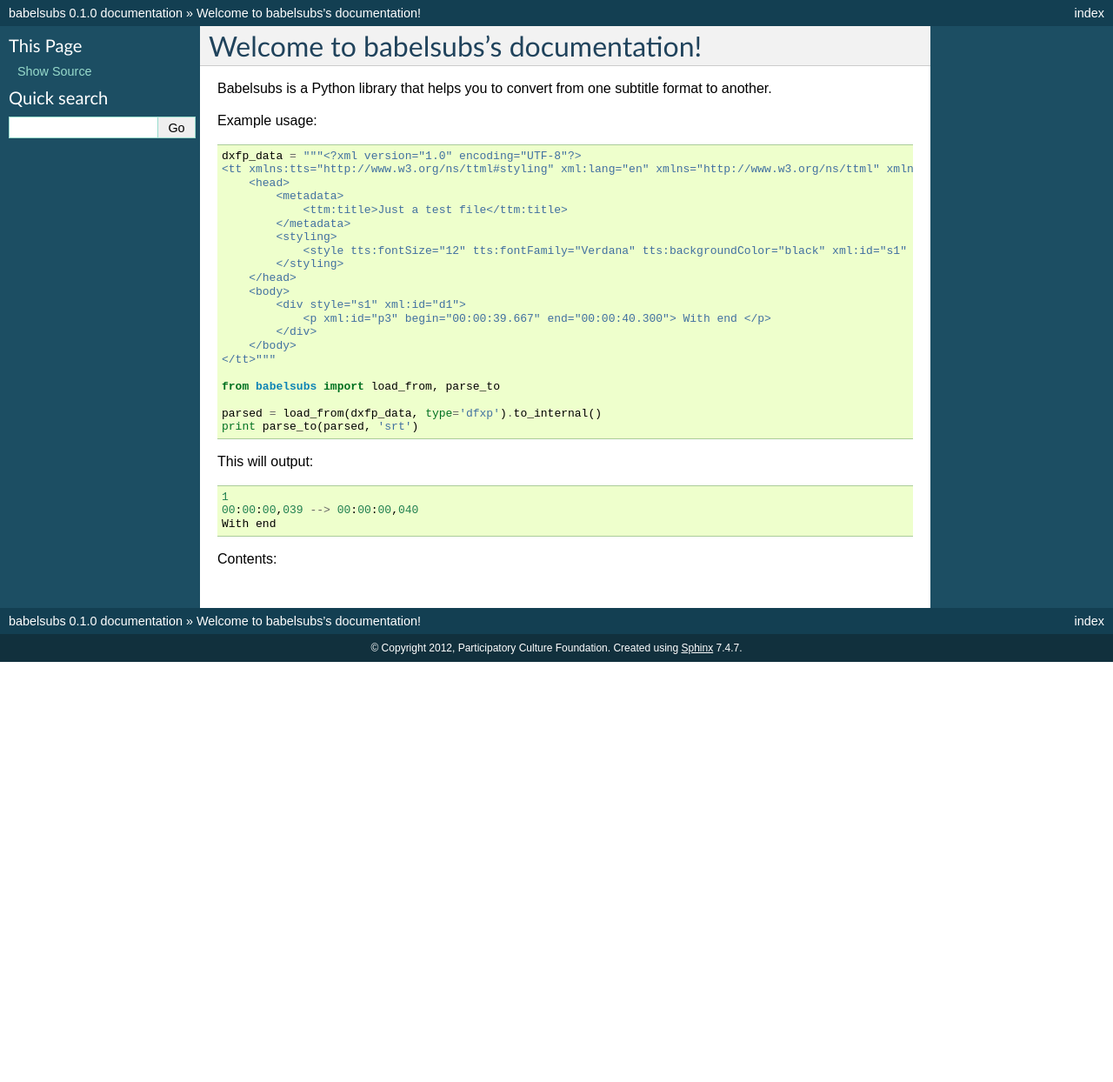
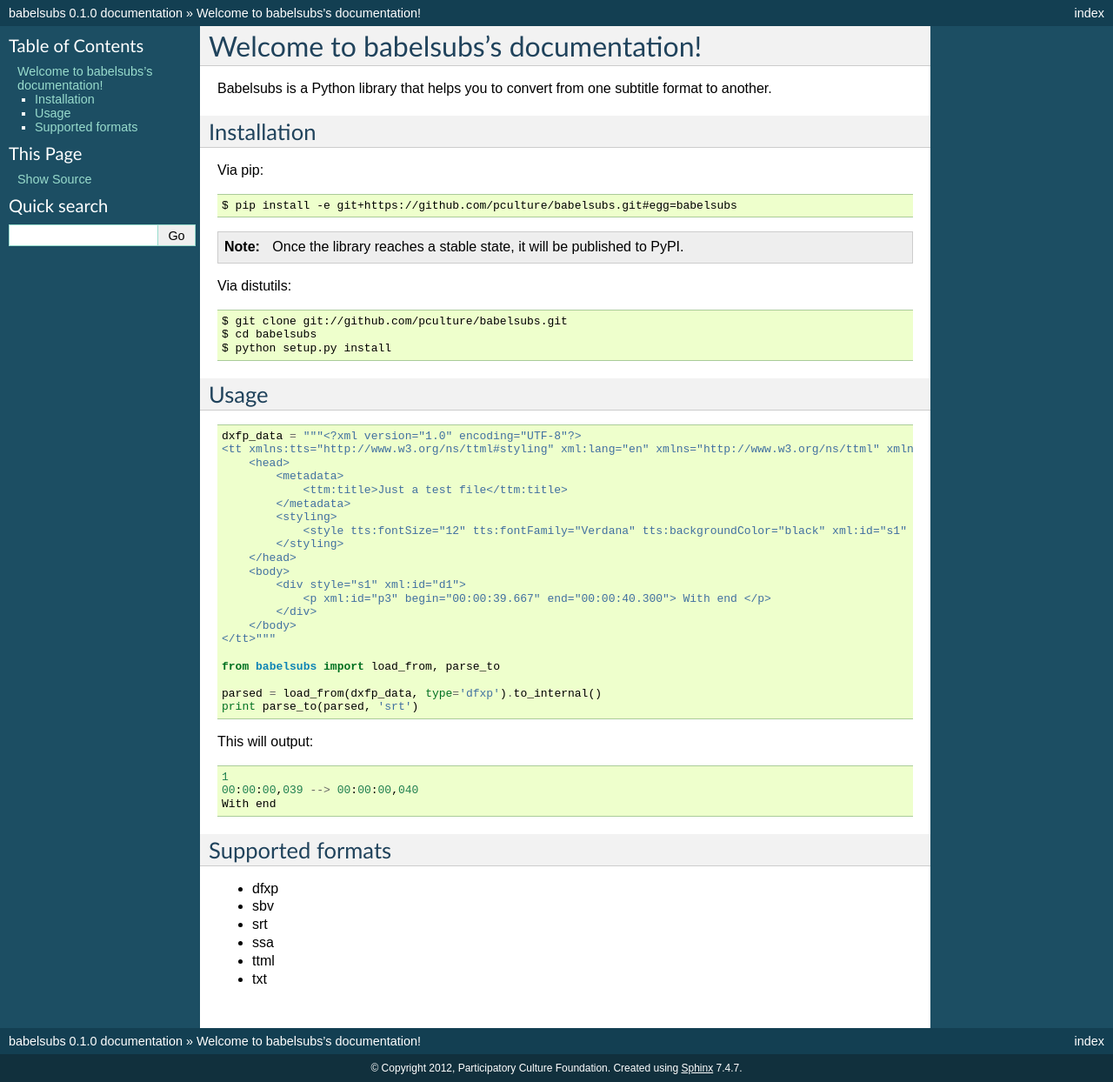
Before and after one commit to pculture/babelsubs, a Sphinx documentation site: the page built from docs/index.rst, in a window 1280 px wide. Shown: the whole page at 87% size. Built offline with Sphinx 7.4.7, drawn with Linux system fonts in a browser that asks for light colours; before the commit the page ends 900 px from its top, so only the background shows below that.

Commit message:
Documentation

```diff
--- a/docs/index.rst
+++ b/docs/index.rst
@@ -1,15 +1,32 @@
-.. babelsubs documentation master file, created by
-   sphinx-quickstart on Mon Sep  3 11:55:09 2012.
-   You can adapt this file completely to your liking, but it should at least
-   contain the root `toctree` directive.
-
 Welcome to babelsubs's documentation!
 =====================================
 
 Babelsubs is a Python library that helps you to convert from one subtitle
 format to another.
 
-Example usage:
+Installation
+------------
+
+Via pip:
+
+::
+
+    $ pip install -e git+https://github.com/pculture/babelsubs.git#egg=babelsubs
+
+.. note:: Once the library reaches a stable state, it will be published to
+    PyPI.
+
+Via distutils:
+
+::
+
+    $ git clone git://github.com/pculture/babelsubs.git
+    $ cd babelsubs
+    $ python setup.py install
+
+
+Usage
+-----
 
 .. code-block:: python
 
@@ -43,9 +60,12 @@
     00:00:00,039 --> 00:00:00,040
     With end
 
+Supported formats
+-----------------
 
-
-Contents:
-
-.. toctree::
-   :maxdepth: 2
+* dfxp
+* sbv
+* srt
+* ssa
+* ttml
+* txt
```
